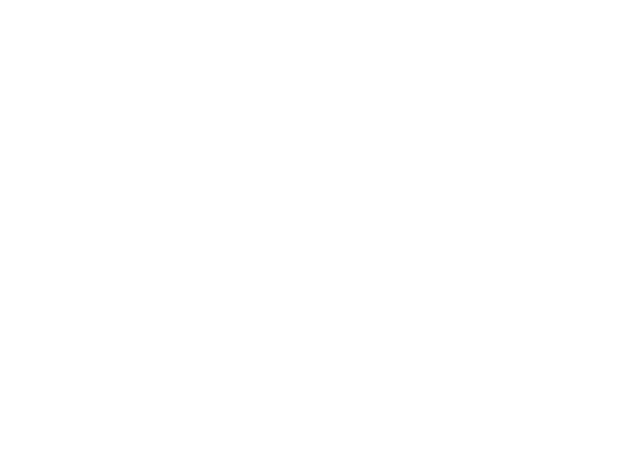
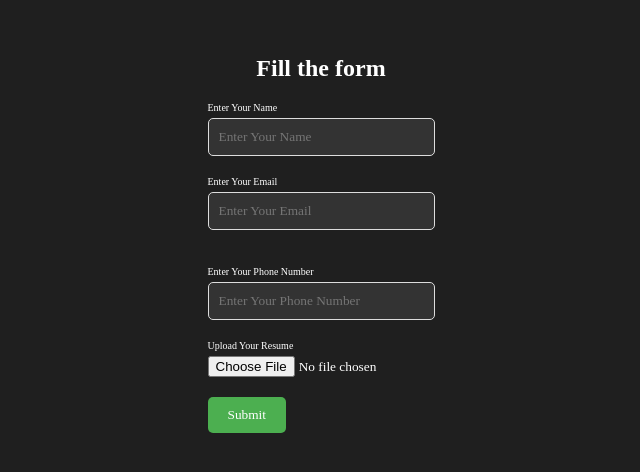
Before and after one commit to villagehacker/job-portal, a React (Create React App) app: page /apply-jobs in a window 1280 px wide. Before the commit this address had no page. Shown: the part 146-618 px from the top of the page, without its empty margins (319-959 px from the left). Built offline with nearby package versions, Linux system fonts and the light colour scheme.

Commit message:
files updated again

```diff
--- a/src/All Pages/applyjobs.jsx
+++ b/src/All Pages/applyjobs.jsx
@@ -1,54 +1,77 @@
 import React, { useState } from 'react';
-import './index.css';
 import { useNavigate } from 'react-router-dom';
 
 const ApplyJobs = () => {
-  const navigate=useNavigate();
-  const [name,setName]=useState("")
-  const OnformSubmit=()=>{
-    if(name==="" ){
-      alert("Please fill the name first")
+  const navigate = useNavigate();
+  const [name, setName] = useState("");
+  const [email, setEmail] = useState("");
+  const [phone, setPhone] = useState("");
+
+  const onFormSubmit = () => {
+    if (name === "" || email === "" || phone === "") {
+      alert("Please fill all the fields");
+    } else {
+      alert("Your Job Application has been Applied Successfully");
+      navigate("/Jobs");
     }
-else{
-    alert("Your Job Application has been Applied Successfully")
-    navigate("/Jobs")
+  };
 
-}
-  }
   return (
-    <div className="apply-job">
-      <div className="container">
-        <header className="header">
-          <h1 className="post-job">Fill the form </h1>
+    <div style={{ backgroundColor: '#1f1f1f', color: '#fff', padding: '20px', minHeight: '100vh', display: 'flex', justifyContent: 'center', alignItems: 'center' }}>
+      <div style={{ maxWidth: '500px' }}>
+        <header style={{ textAlign: 'center', marginBottom: '20px' }}>
+          <h1 style={{ fontSize: '24px' }}>Fill the form</h1>
         </header>
         <form>
-          <div className="form-group">
-            <label id="name-label" for="name">
-              Enter Your Name
-            </label>
+          <div style={{ marginBottom: '20px' }}>
+            <label htmlFor="name" style={{ display: 'block', marginBottom: '5px' }}>Enter Your Name</label>
             <input
               type="text"
               name="name"
               value={name}
               className="form-control"
+              style={{ width: '100%', padding: '10px', borderRadius: '5px', border: '1px solid #ddd', backgroundColor: '#333', color: '#fff' }}
               placeholder="Enter Your Name"
               onChange={(e) => setName(e.target.value)}
               required
             />
           </div>
-          <div className="form-group">
-            <label>
-              Upload Your Resume
-            </label>
-            <label>
-              <input type="file" id="myFile" name="filename" required />
-            </label>
+          <div style={{ marginBottom: '20px' }}>
+            <label htmlFor="email" style={{ display: 'block', marginBottom: '5px' }}>Enter Your Email</label>
+            <input
+              type="email"
+              name="email"
+              value={email}
+              className="form-control"
+              style={{ width: '100%', padding: '10px', borderRadius: '5px', border: '1px solid #ddd', backgroundColor: '#333', color: '#fff' }}
+              placeholder="Enter Your Email"
+              onChange={(e) => setEmail(e.target.value)}
+              required
+            />
           </div>
-          <div className="form-group">
+          <div style={{ marginBottom: '20px' }}>
+            <label htmlFor="phone" style={{ display: 'block', marginBottom: '5px' }}>Enter Your Phone Number</label>
+            <input
+              type="tel"
+              name="phone"
+              value={phone}
+              className="form-control"
+              style={{ width: '100%', padding: '10px', borderRadius: '5px', border: '1px solid #ddd', backgroundColor: '#333', color: '#fff' }}
+              placeholder="Enter Your Phone Number"
+              onChange={(e) => setPhone(e.target.value)}
+              required
+            />
+          </div>
+          <div style={{ marginBottom: '20px' }}>
+            <label style={{ display: 'block', marginBottom: '5px' }}>Upload Your Resume</label>
+            <input type="file" id="myFile" name="filename" style={{ display: 'block', marginTop: '5px' }} required />
+          </div>
+          <div style={{ marginBottom: '20px' }}>
             <button
               type="submit"
               className="submit-button"
-              onClick={OnformSubmit}
+              onClick={onFormSubmit}
+              style={{ backgroundColor: '#4CAF50', color: '#fff', border: 'none', padding: '10px 20px', borderRadius: '5px', cursor: 'pointer' }}
             >
               Submit
             </button>
@@ -57,6 +80,6 @@ else{
       </div>
     </div>
   );
-}
+};
 
 export default ApplyJobs;
--- a/src/All Pages/userProfile.jsx
+++ b/src/All Pages/userProfile.jsx
@@ -1,9 +1,138 @@
-const UserProfile = () => {
-    return (
-        <div>
-            User Profile
+// HRProfilePage.jsx
+import React, { useState } from 'react';
+
+const UserProfilePage = () => {
+  const [isEditing, setIsEditing] = useState(false);
+  const [profileData, setProfileData] = useState({
+    fullName: 'user',
+    email: 'user@example.com',
+    phone: '1234567890',
+    address: '123 Street, City, Country',
+    profilePhoto: null,
+  });
+  const [emailError, setEmailError] = useState('');
+  const [phoneError, setPhoneError] = useState(''); // Initialize phoneError state
+
+  const handleInputChange = (e) => {
+    const { name, value } = e.target;
+    setProfileData({
+      ...profileData,
+      [name]: value,
+    });
+  };
+
+  const handleFileInputChange = (e) => {
+    const file = e.target.files[0];
+    setProfileData({
+      ...profileData,
+      profilePhoto: file,
+    });
+  };
+
+  const handleEditProfileClick = () => {
+    setIsEditing(true);
+  };
+
+  const handleSaveChangesClick = () => {
+    const emailPattern = /^[^\s@]+@[^\s@]+\.[^\s@]+$/;
+    if (!emailPattern.test(profileData.email)) {
+      setEmailError('Enter a valid email address');
+      return;
+    } else {
+      setEmailError('');
+    }
+    if (profileData.phone.length !== 10) {
+      setPhoneError('Enter a valid phone number (10 digits)');
+      return;
+    } else {
+      setPhoneError('');
+    }
+    setIsEditing(false);
+    console.log("Profile data:", profileData);
+    // Here you can implement logic to save the changes
+  };
+
+  return (
+    <div style={{ backgroundColor: '#1f1f1f', color: '#fff', minHeight: '100vh', padding: '20px', textAlign: 'center' }}>
+      <h2>User Profile</h2>
+      <div>
+        <div style={{ marginBottom: '20px' }}>
+          {profileData.profilePhoto && (
+            <img src={URL.createObjectURL(profileData.profilePhoto)} alt="Profile" style={{ width: '150px', height: '150px', borderRadius: '50%', marginBottom: '10px' }} />
+          )}
         </div>
-    )
-}
+        <div style={{ maxWidth: '500px', margin: '0 auto' }}>
+          <div style={profileItem}>
+            <label htmlFor="fullName">Full Name:</label>
+            {isEditing ? (
+              <input type="text" id="fullName" name="fullName" value={profileData.fullName} onChange={handleInputChange} />
+            ) : (
+              <p>{profileData.fullName}</p>
+            )}
+          </div>
+          <div style={profileItem}>
+            <label htmlFor="email">Email:</label>
+            {isEditing ? (
+              <>
+                <input type="email" id="email" name="email" value={profileData.email} onChange={handleInputChange} />
+                <div style={{ color: 'red' }}>{emailError}</div>
+              </>
+            ) : (
+              <p>{profileData.email}</p>
+            )}
+          </div>
+          <div style={profileItem}>
+            <label htmlFor="phone">Phone:</label>
+            {isEditing ? (
+              <>
+                <input type="tel" id="phone" name="phone" value={profileData.phone} onChange={handleInputChange} />
+                <div style={{ color: 'red' }}>{phoneError}</div>
+              </>
+            ) : (
+              <p>{profileData.phone}</p>
+            )}
+          </div>
+          <div style={profileItem}>
+            <label htmlFor="address">Address:</label>
+            {isEditing ? (
+              <input type="text" id="address" name="address" value={profileData.address} onChange={handleInputChange} />
+            ) : (
+              <p>{profileData.address}</p>
+            )}
+          </div>
+          <div style={profileItem}>
+            <label htmlFor="profilePhoto">Change Profile Photo:</label>
+            {isEditing && (
+              <input type="file" id="profilePhoto" name="profilePhoto" onChange={handleFileInputChange} accept="image/*" style={{ margin: '10px auto' }} />
+            )}
+          </div>
+          {isEditing ? (
+            <button style={saveButtonStyle} onClick={handleSaveChangesClick}>Save Changes</button>
+          ) : (
+            <button style={editButtonStyle} onClick={handleEditProfileClick}>Edit Profile</button>
+          )}
+        </div>
+      </div>
+    </div>
+  );
+};
 
-export default UserProfile;
+const profileItem = {
+  marginBottom: '20px',
+};
+
+const editButtonStyle = {
+  backgroundColor: '#4CAF50',
+  color: '#fff',
+  border: 'none',
+  padding: '10px 20px',
+  borderRadius: '5px',
+  cursor: 'pointer',
+};
+
+const saveButtonStyle = {
+  ...editButtonStyle,
+  backgroundColor: '#1e88e5',
+};
+
+export default UserProfilePage;
--- a/src/App.js
+++ b/src/App.js
@@ -11,7 +11,7 @@ import JobsCategory from './All Pages/JobsCategory';
 // import MenuBar from '../src/All Pages/MenuBar';
 import HrLogin from './All Pages/HrLogin';
 import Jobs from './All Pages/jobs';
-import UserProfile from './All Pages/userProfile';
+import UserProfilePage from './All Pages/userProfile';
 import AppliedJobs from './All Pages/AppliedJobs';
 import AboutUs from './All Pages/AboutUs';
 import Settings from './All Pages/Settings/Setting';
@@ -25,6 +25,7 @@ import HrProfile from './All Pages/HR/Hr-Profile';
 import HireEmp from './All Pages/HR/HireEmp';
 import PostJobPage from './All Pages/HR/PostNewJobs';
 import HRProfilePage from './All Pages/HR/Hr-Profile';
+import ApplyJobs from './All Pages/applyjobs';
 
 
 const App = () => {
@@ -37,7 +38,7 @@ const App = () => {
         <Route path="/signup" element={<Signup />} />
         <Route path="/job-page" element={<JobsCategory />} />
         <Route path="/Jobs" element={<Jobs />} />
-        <Route path="/user-profile" element={<UserProfile />} />
+        <Route path="/user-profile" element={<UserProfilePage />} />
         <Route path="/applied-jobs" element={<AppliedJobs />} />
         <Route path="/about-us" element={<AboutUs />} />
         <Route path="/settings" element={<Settings />} />
@@ -52,6 +53,7 @@ const App = () => {
         <Route path="/post-new-job" element={<PostJobPage />} />
         <Route path="/hr-profile-page" element={<HRProfilePage />} />
         <Route path="/logout" element={<HrLogin />} />
+        <Route path="/apply-jobs" element={<ApplyJobs />} />
       </Routes>
     </BrowserRouter>
   );
```
